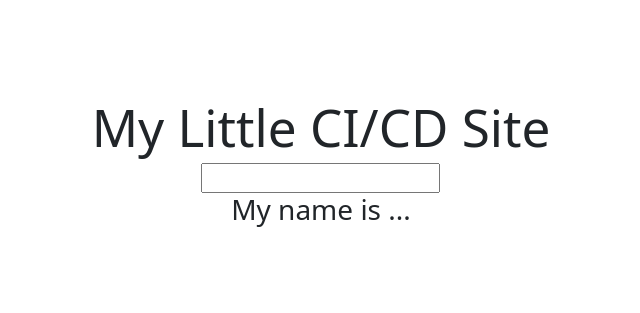
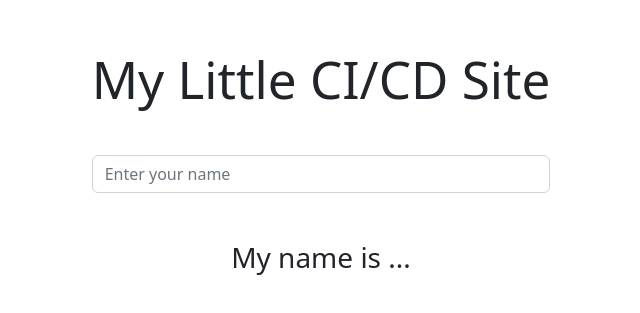
Before and after one commit to JoMaAlves/react-node-cicd, a React (Vite) app in the folder frontend/: page / in a window 1280 px wide. Shown: the part 233-546 px from the top of the page, without its empty margins (319-959 px from the left). Built offline with nearby package versions, Linux system fonts and the light colour scheme.

Commit message:
More modifications

```diff
--- a/frontend/src/App.jsx
+++ b/frontend/src/App.jsx
@@ -14,12 +14,18 @@ function App() {
 
   return (
     <div className="App">
-      <h1>My Little CI/CD Site</h1>
+      <h1 className="mb-5">My Little CI/CD Site</h1>
 
-      <input
-        value={username}
-        onChange={({ target }) => setUsername(target.value)}
-      />
+      <div class="mb-5">
+        <input
+          type="email"
+          class="form-control"
+          id="exampleFormControlInput1"
+          placeholder="Enter your name"
+          value={username}
+          onChange={({ target }) => setUsername(target.value)}
+        />
+      </div>
 
       <h3>
         My name is{" "}
```
